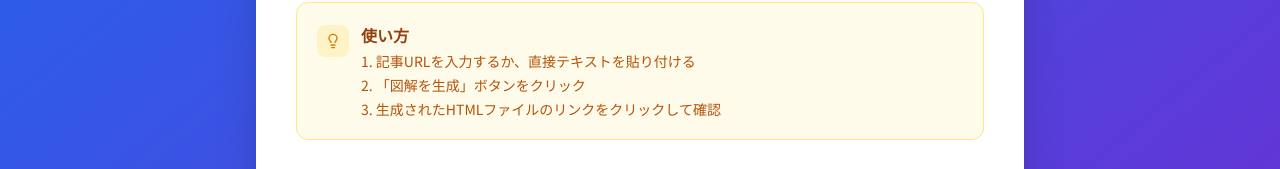
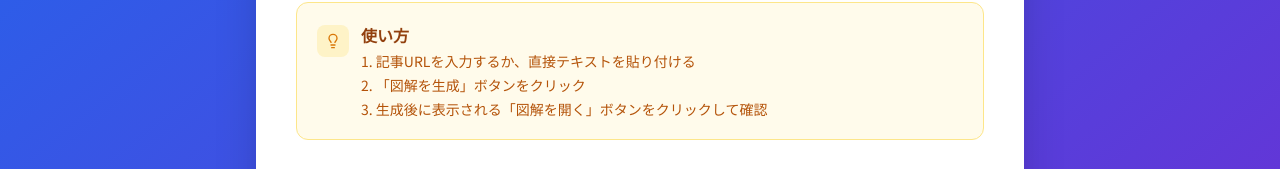
Before and after one commit to dan-yuta/article-diagram-generator, a plain HTML site: page ui/index.html in a window 1280 px wide. Shown: the part 214-383 px from the top of the page. Drawn offline with nearby package versions, Linux system fonts and the light colour scheme.

Commit message:
Update docs to match the code and adopt one-sentence-per-line
The sanitize chapter still described the from-/via-/to- lightening as
unconditional, which is the behaviour that made gradient headings vanish
into the white background. Document the bg-clip-text exception in both the
mermaid diagram and the rule table, and note that the pass is scoped per
class attribute.

Also close gaps the review turned up:
- QUICKSTART never mentioned the "サーバーを停止" button or the "図解を開く"
  step, and the UI's own instructions said "リンクをクリック" where it renders
  a button.
- The spec described output filenames as the article title; they are really
  the first line of the input text, truncated to 50 characters.

Reflow prose in the docs to one sentence per line. Markdown joins lines
within a paragraph, so the rendered output is unchanged.

Co-Authored-By: Claude Opus 4.8 (1M context) <noreply@anthropic.com>

```diff
--- a/ui/index.html
+++ b/ui/index.html
@@ -59,7 +59,7 @@
                     <ol class="text-sm text-amber-700 space-y-1 list-decimal list-inside">
                         <li>記事URLを入力するか、直接テキストを貼り付ける</li>
                         <li>「図解を生成」ボタンをクリック</li>
-                        <li>生成されたHTMLファイルのリンクをクリックして確認</li>
+                        <li>生成後に表示される「図解を開く」ボタンをクリックして確認</li>
                     </ol>
                 </div>
             </div>
```
Also changed, not shown: 3 other files.
